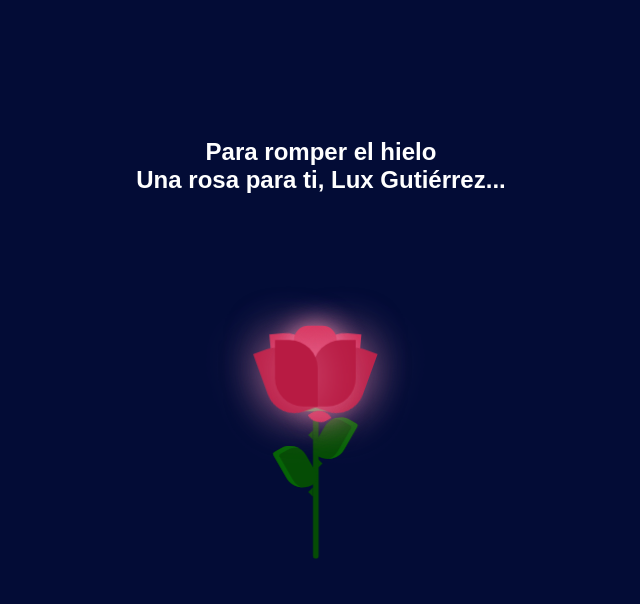
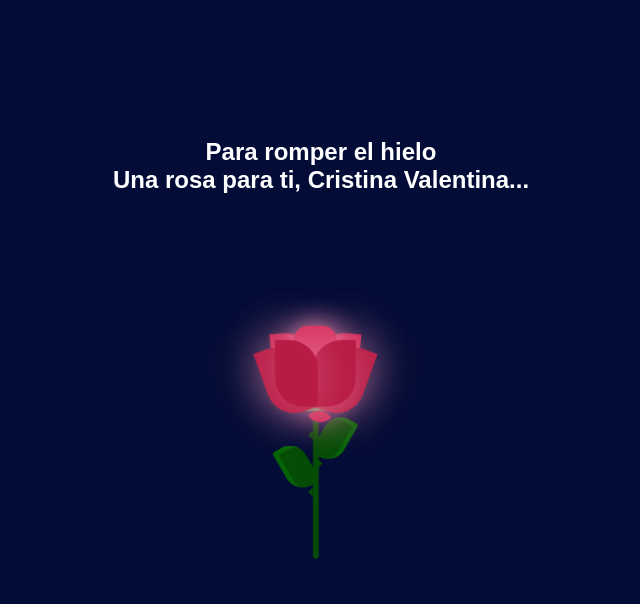
Before and after one commit to G-YHONNER/valentina, a plain HTML site: page index.html in a window 1280 px wide. Shown: the whole page, without its empty margins (327-967 px from the left). Drawn offline with Linux system fonts and the light colour scheme; a web font is replaced by a local one.

Commit message:
Update index.html

```diff
--- a/index.html
+++ b/index.html
@@ -40,7 +40,7 @@
         </div>
       </div>
     </div>
-    <h2>Para romper el hielo <br> Una rosa para ti, Lux Gutiérrez...
+    <h2>Para romper el hielo <br> Una rosa para ti, Cristina Valentina...
     </h2>
   </body>
 </html>
```
